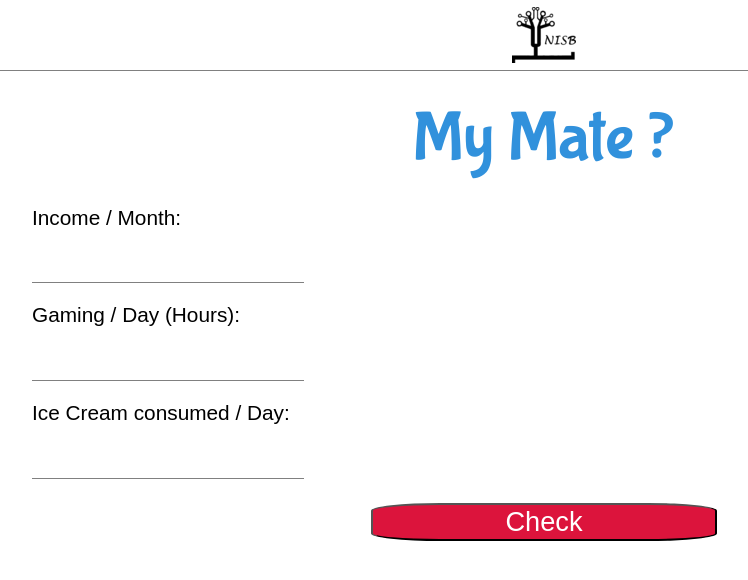
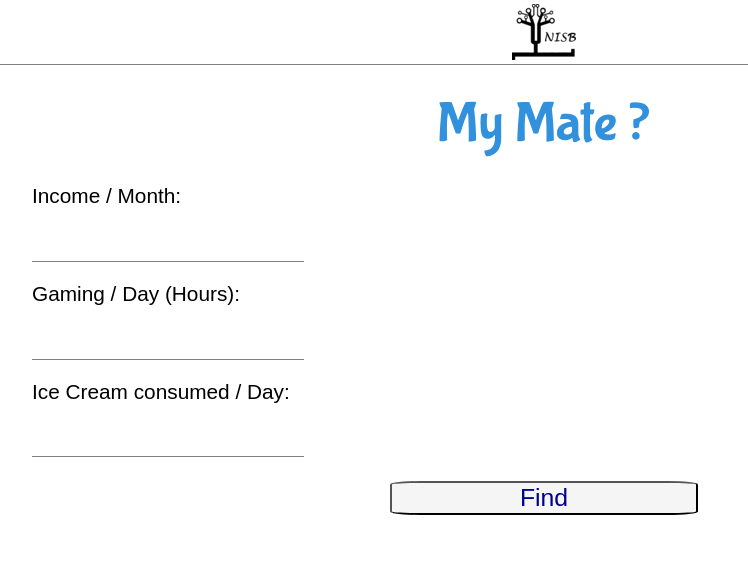
Before and after one commit to PretentiousOnPurpose/MyMate, a plain HTML site: page index.html in a window 1280 px wide. Shown: the whole page, without its empty margins (96-844 px from the left). Drawn offline with Linux system fonts and the light colour scheme; a web font is replaced by a local one.

Commit message:
Add files via upload

```diff
--- a/index.html
+++ b/index.html
@@ -6,7 +6,7 @@
     <link href="https://fonts.googleapis.com/css?family=Fira+Sans+Condensed" rel="stylesheet">    <link rel="stylesheet" href="main.css">
     <meta name="viewport" content="width=device-width , initial-scale=1">
     <meta charset="UTF-8">
-    <title>MyMate</title>
+    <title>Title</title>
 </head>
 <body>
     <header><img src="resized_logo3.png" alt="NISB_LOGO"></header>
@@ -14,18 +14,18 @@
     <section id="input">
         <div id = "in1">
             <p id="label1">Income / Month: </p>
-            <p id="input1" contenteditable="true"></p>
+            <input id="input1" contenteditable="true"></input>
         </div>
         <div id="in2">
             <p id="label2">Gaming / Day (Hours): </p>
-            <p id="input2" contenteditable="true"></p>
+            <input id="input2" contenteditable="true"></input>
         </div>
         <div id="in3">
             <p id="label3">Ice Cream consumed / Day: </p>
-            <p id="input3" contenteditable="true"></p>
+            <input id="input3" contenteditable="true"></input>
         </div>
     </section>
-    <button id="check" onclick="isMate()">Check</button>
+    <button id="check" onclick="isMate()">Find</button>
     <section id="result">
         <img src="" alt="Emoji" id="emo">
         <p id="resP">Hello</p>
--- a/index.js
+++ b/index.js
@@ -7,13 +7,17 @@ var ipSec = document.querySelector('#input');
 var result = document.querySelector('#result');
 var resP = document.querySelector('#resP');
 var img = document.querySelector('#emo');
+
+console.log(typeof(inc.value));
+
 function isNumeric(n) {
     return !isNaN(parseFloat(n)) && isFinite(n);
 }
 
 function isMate() {
-    if ((inc.innerHTML && game.innerHTML) && ice.innerHTML) {
-       if ((isNumeric(inc.innerHTML) && isNumeric(game.innerHTML)) && isNumeric(ice.innerHTML)) {
+    console.log(inc.value);
+    if ((inc.value && game.value) && ice.value) {
+       if ((isNumeric(inc.value) && isNumeric(game.value)) && isNumeric(ice.value)) {
            ipSec.style.display = "none";
            check.style.display = "none";
            result.style.display = "flex";
@@ -42,7 +46,7 @@ function reset() {
     check.style.display = "inline";
     result.style.display = "none";
     resP.innerHTML = "";
-    inc.innerHTML = "";
-    game.innerHTML = "";
-    ice.innerHTML = "";
+    inc.value = "";
+    game.value = "";
+    ice.value = "";
 }
--- a/main.css
+++ b/main.css
@@ -23,8 +23,8 @@ header {
     border-bottom: 1px solid grey;
 }
 header img {
-    height: 4.5%;
-    padding: 0.45rem;
+    height: 3%;
+    padding: 0.25rem;
 }
 #title {
     display: block;
@@ -32,7 +32,7 @@ header img {
     width: 100%;
     text-align: center;
     font-family: 'Bubblegum Sans', cursive;
-    font-size: 4.3rem;
+    font-size: 3.5rem;
     margin: 0 auto;
     color: #3191dc;
 }
@@ -69,12 +69,12 @@ header img {
     margin-bottom: 0.3rem;
 }
 #reset {
-    background-color: darkblue;
-    border-radius: 20%;
+    background-color: whitesmoke;
+    border-radius: 10%;
     height: 7%;
     width: 24%;
     font-size: 1.5rem;
-    color: white;
+    color: darkblue;
     margin: 0 auto;
     margin-top: 1.34rem;
 }
@@ -100,11 +100,11 @@ header img {
     margin-top: 0.4rem;
 }
 #check {
-    background-color: crimson;
-    border-radius: 20%;
-    height: 9%;
-    width: 27%;
-    font-size: 1.7rem;
-    color: white;
+    background-color: whitesmoke;
+    border-radius: 10%;
+    height: 8%;
+    width: 24%;
+    font-size: 1.55rem;
+    color: darkblue;
     margin-top: 1.5rem;
 }
```
